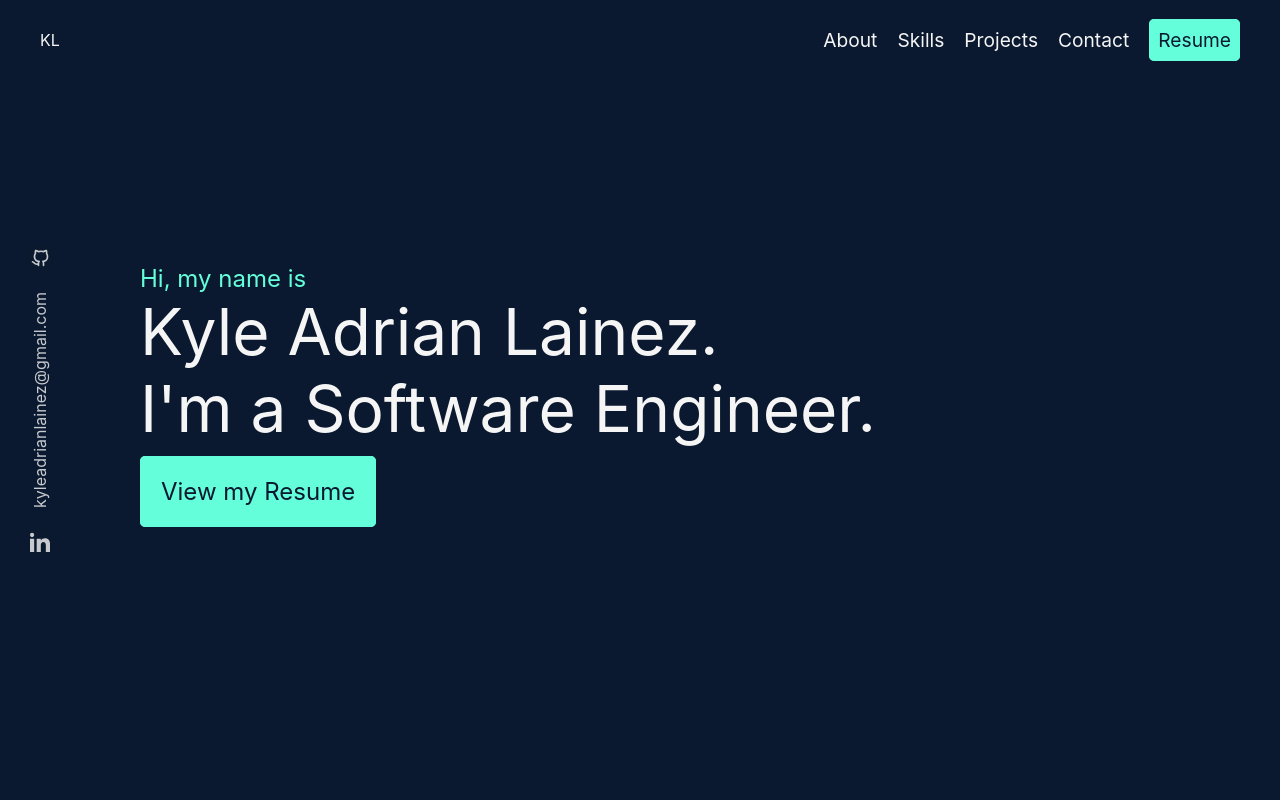
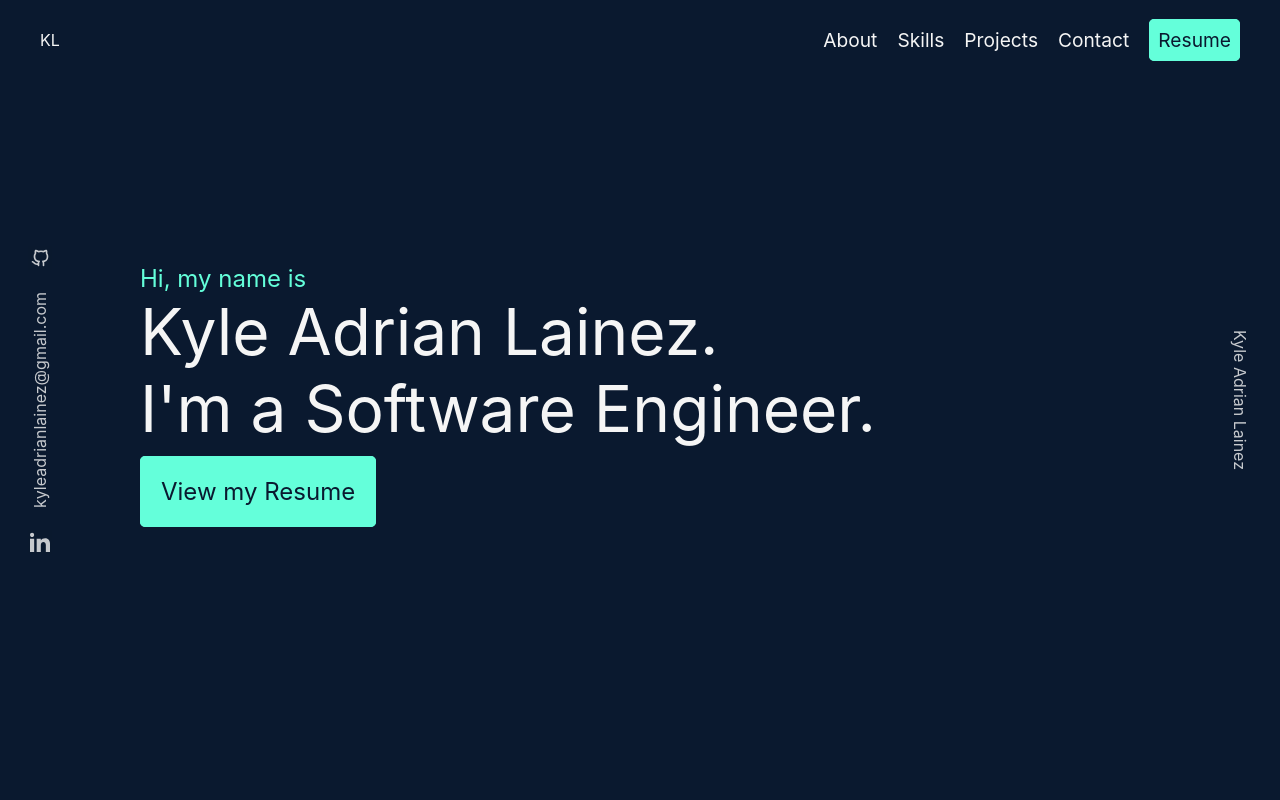
Before and after one commit to kylelainez/Portfolio-react, a React (Create React App) app: page / in a window 1280 px wide. Shown: the top 800 px of the page. Built offline with nearby package versions, Linux system fonts and the light colour scheme.

Commit message:
Add Right Component

```diff
--- a/src/components/rightComponent/rightComponent.css
+++ b/src/components/rightComponent/rightComponent.css
@@ -0,0 +1,15 @@
+.rightComponent{
+    height: 100%;
+    width: 80px;
+    right: 0;
+    top: 0;
+    display: flex;
+    position: fixed;
+    justify-content: center;
+    align-items: center;
+    flex-direction: column;
+}
+
+.rightComponent .rotated{
+    transform: rotate(0deg)
+}
--- a/src/components/rightComponent/rightComponent.jsx
+++ b/src/components/rightComponent/rightComponent.jsx
@@ -2,7 +2,13 @@ import React from 'react';
 import './rightComponent.css';
 
 function rightComponent(){
-    return <div></div>;
+    return <div className="rightComponent">
+        <a rel="noreferrer" href="#" className="rotated">
+            <div>
+                Kyle Adrian Lainez
+            </div>
+        </a>
+    </div>;
 }
 
 export default rightComponent;
```
Also changed, not shown: 1 other file (tests, documents, lock files or other folders).
